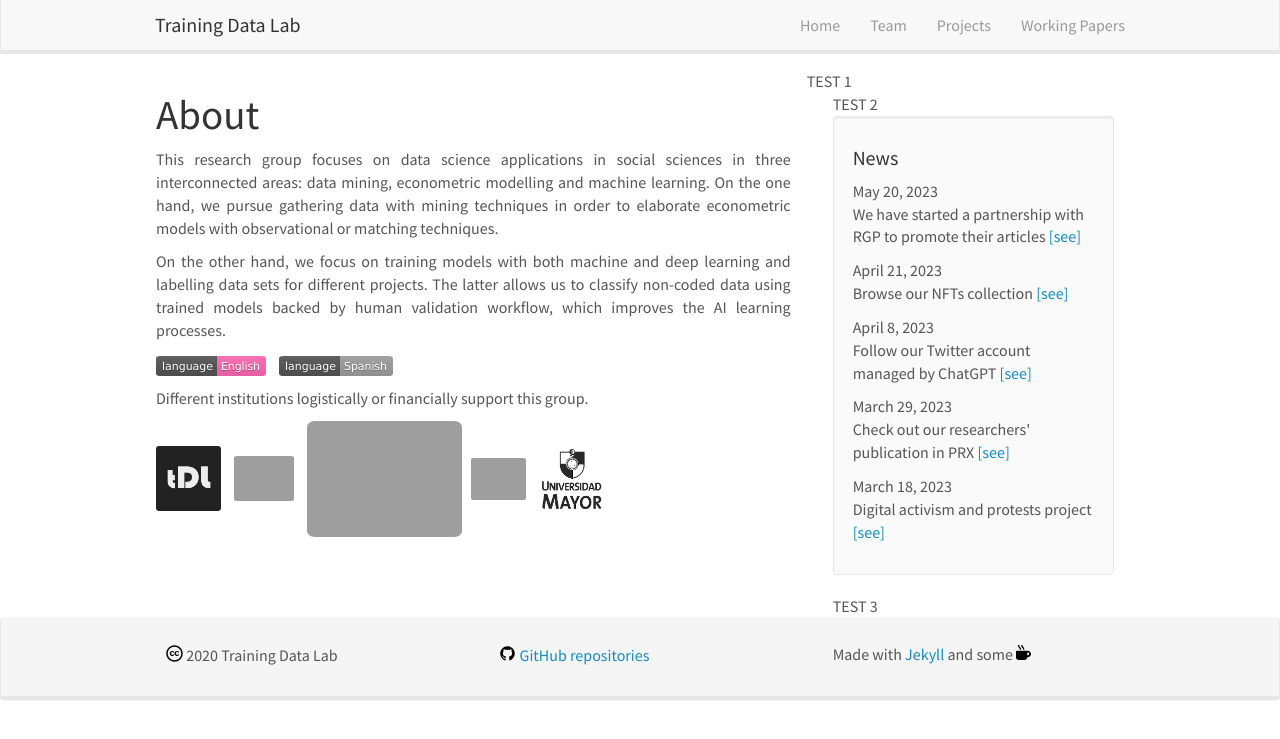
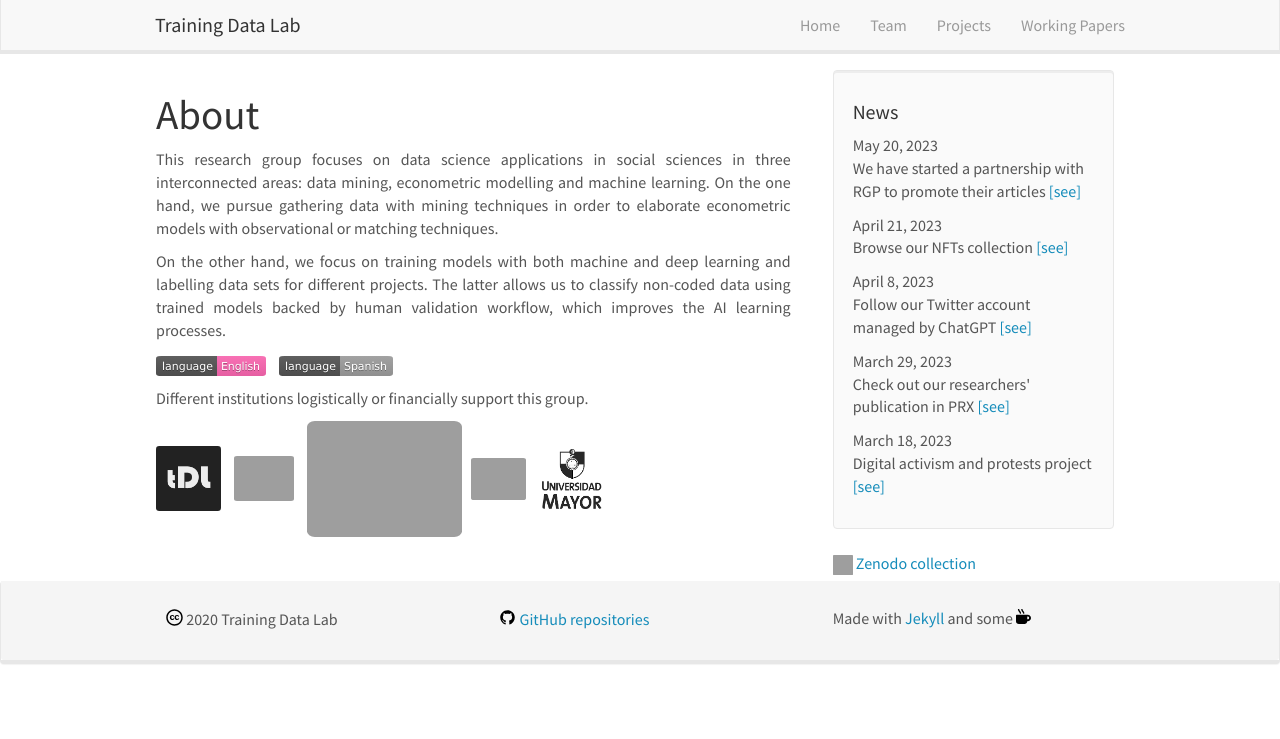
Before and after one commit to training-datalab/old-training-datalab.com, a Jekyll site: the page built from _pages/home.md, in a window 1280 px wide. Shown: the top 739 px of the page. Built offline with Jekyll 4.4.1, drawn with Linux system fonts in a browser that asks for light colours; nearby versions of some CDN libraries.

Commit message:
Update homelay.html

```diff
--- a/_layouts/homelay.html
+++ b/_layouts/homelay.html
@@ -7,9 +7,7 @@
 
 	{{ content }}
   </div>
-  TEST 1
   <div id="newsid" class="col-sm-4" >
-  TEST 2
 	{% include news.html %}
-  TEST 3
+  <img src="{{ site.url }}{{ site.baseurl }}/images/svg/zenodo.svg" alt="Zenodo" height="20" width="20" /> <a href="https://zenodo.org/communities/tdl" target="_blank">Zenodo collection</a>
   </div>
```
